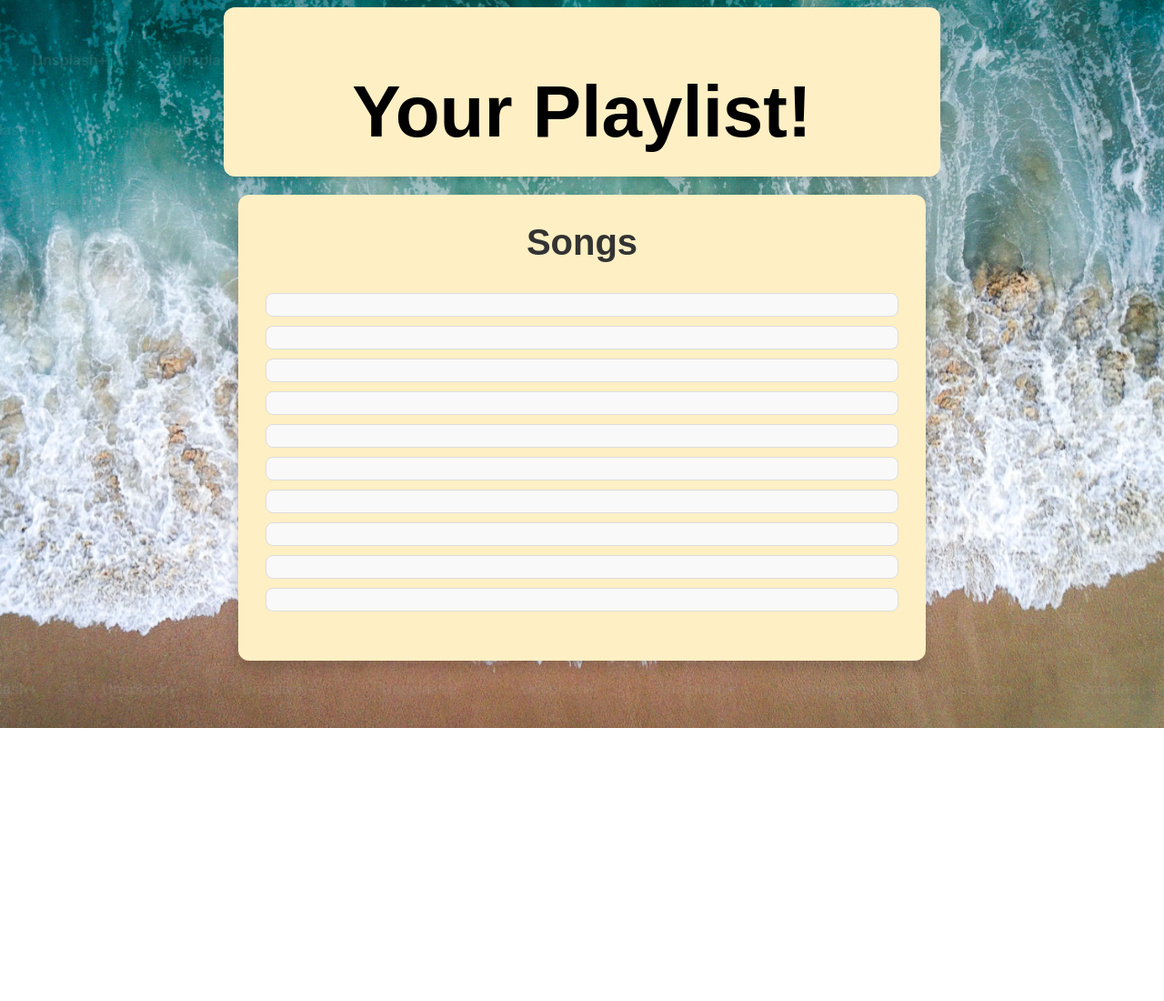
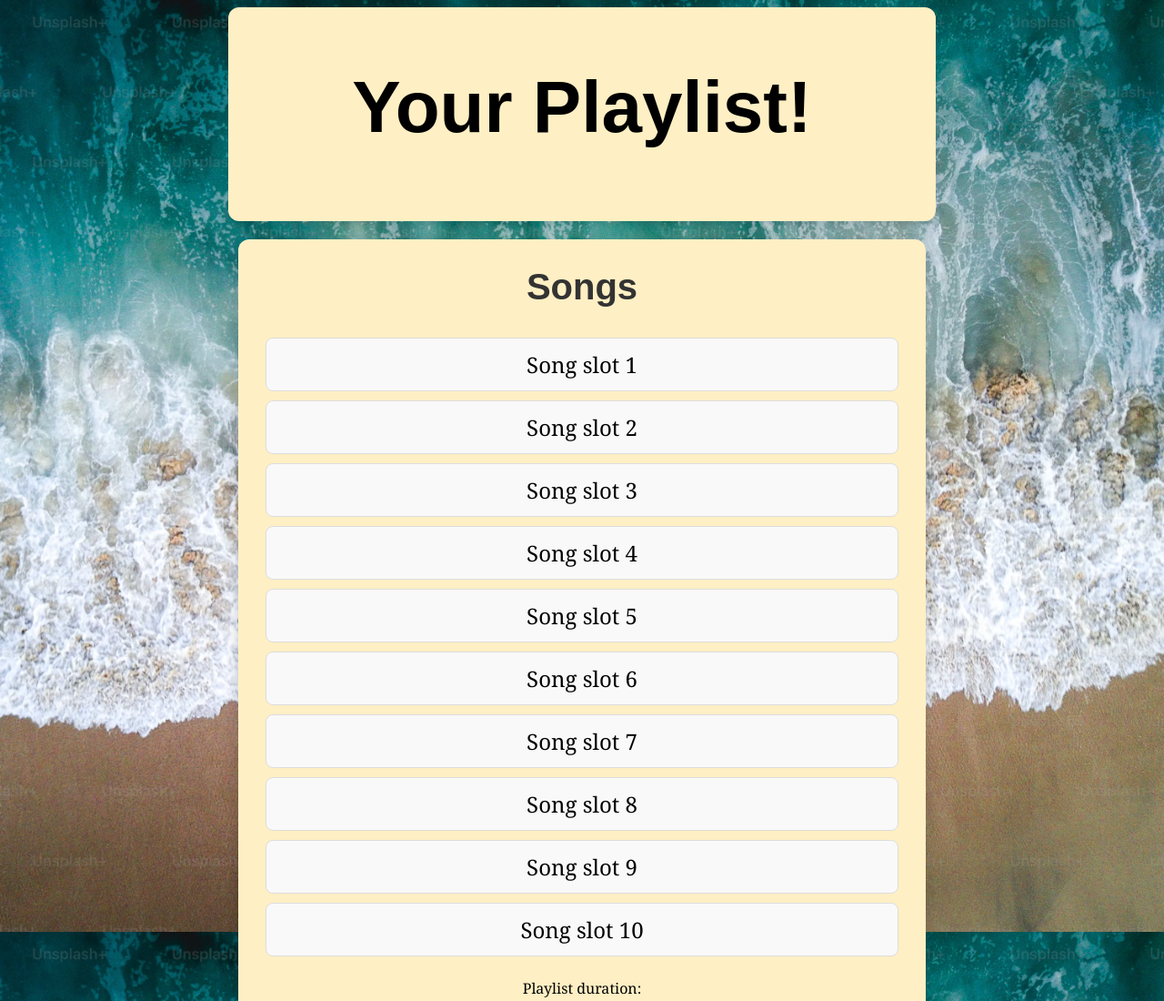
Before and after one commit to Alejandrol273/RunWithTheBeat, a plain HTML site: page second_page.html in a window 1280 px wide. Shown: the top 1100 px of the page at 91% size. Before the commit the page ends 800 px from the top, so only its background shows below. Drawn offline with Linux system fonts and the light colour scheme; a web font is replaced by a local one.

Commit message:
Second page is finished(roughly)

```diff
--- a/second_page.css
+++ b/second_page.css
@@ -18,15 +18,24 @@
 /* Rectangle 1: The Subtitle/Banner Box */
 .banner-rectangle {
     width: 60%;
+    height: 215px;
     margin: 0 auto 20px auto; /* Centers the rectangle and adds space below */
     background-color:  rgb(255, 239, 196);
 ; /* Theme color */
     color: white;
-    padding: 15px;
-    text-align: center;
+    padding: 10px;
+    text-align:start;
     border-radius: 12px;
     font-size: 22px;
     font-weight: 500;
+    box-shadow: 0 4px 6px rgba(0,0,0,0.1);
+}
+.straight-rectangle{
+    width: 60%;
+    height: 15px;
+    color: rgb(55, 26, 2);
+    padding: 15px;
+    border-radius: 12px;
     box-shadow: 0 4px 6px rgba(0,0,0,0.1);
 }
 
@@ -34,6 +43,7 @@
 .fancy {
     width: 55%;
     margin: 0 auto;
+    font-family:Cambria, Cochin, Georgia, Times, 'Times New Roman', serif;
     background-color: rgb(255, 239, 196);;
     background-size: cover;
     background-repeat: no-repeat;
--- a/second_page.html
+++ b/second_page.html
@@ -23,17 +23,18 @@
     <div class="fancy">
         <h2>Songs</h2>
         <ul class="song-list">
-            <li></li>
-            <li></li>
-            <li></li>
-            <li></li>
-            <li></li>
-            <li></li>
-            <li></li>
-            <li></li>
-            <li></li>
-            <li></li>
+            <li>Song slot 1</li>
+            <li>Song slot 2</li>
+            <li>Song slot 3</li>
+            <li>Song slot 4</li>
+            <li>Song slot 5</li>
+            <li>Song slot 6</li>
+            <li>Song slot 7</li>
+            <li>Song slot 8</li>
+            <li>Song slot 9</li>
+            <li>Song slot 10</li>
         </ul>
+        <p>Playlist duration: </p>
     </div>
 
 </body>
```
